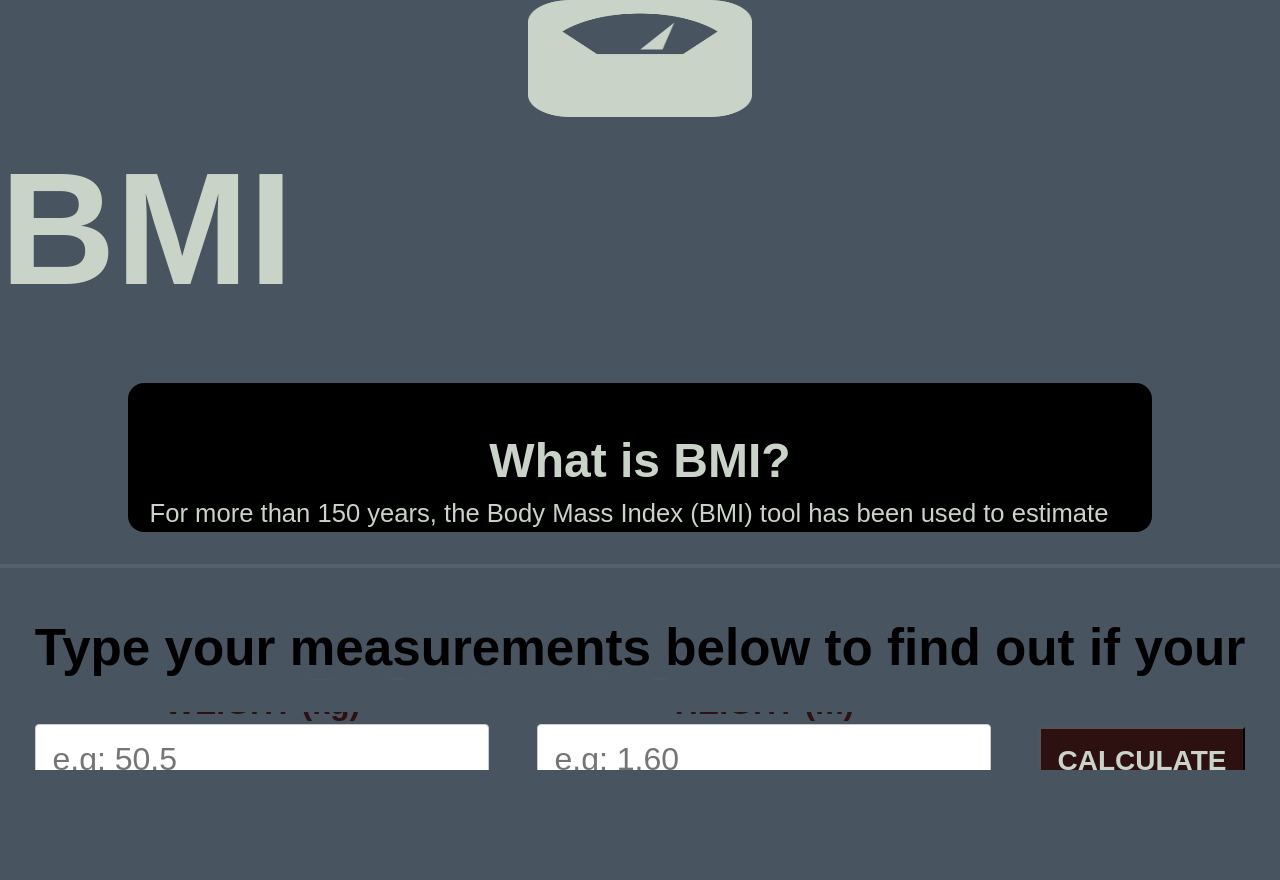
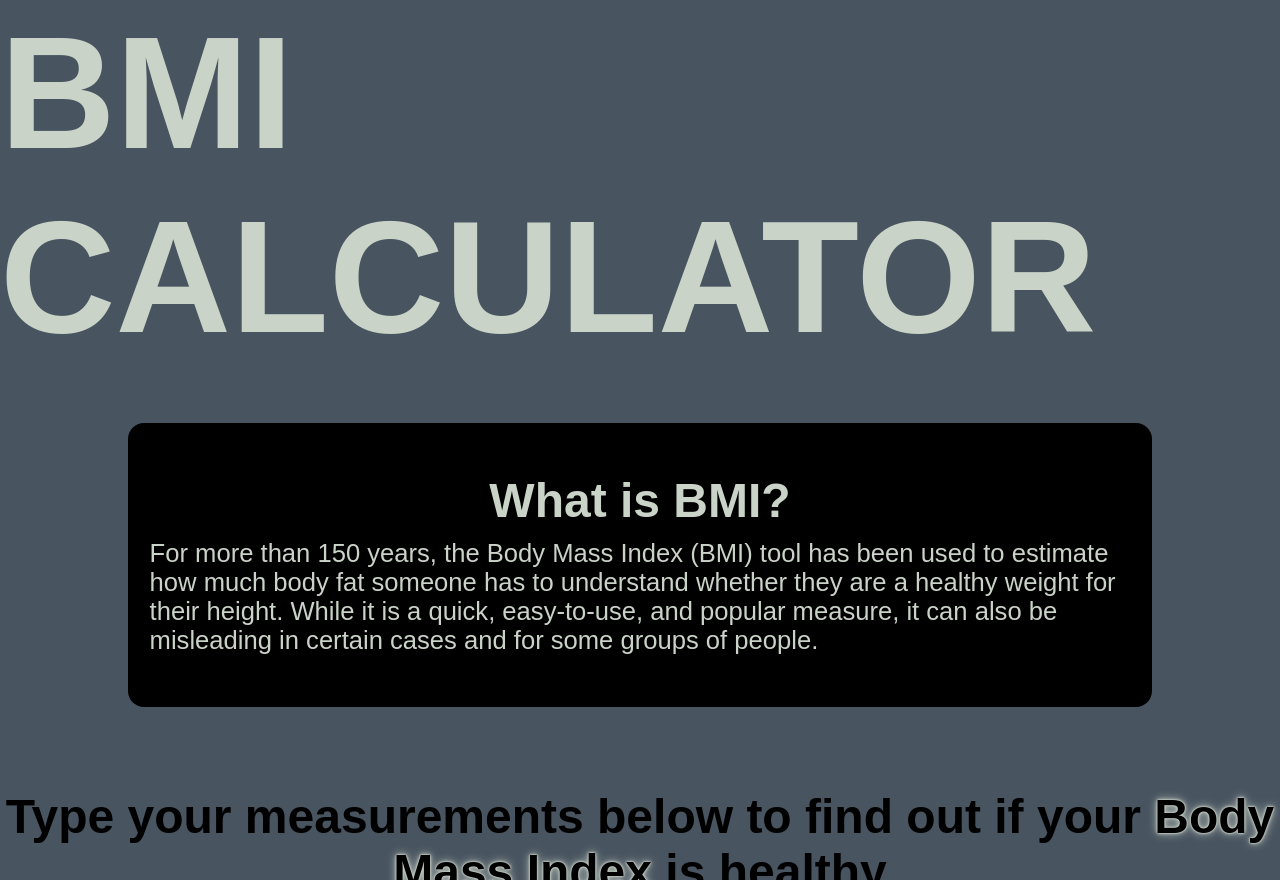
Before and after one commit to susyhaga/BMI_calculator_sh, a React (Vite) app: page / in a window 1280 px wide. Built offline with nearby package versions, Linux system fonts and the light colour scheme.

Commit message:
Add files via upload

```diff
--- a/src/components/Header/Header.module.css
+++ b/src/components/Header/Header.module.css
@@ -5,12 +5,14 @@
     align-items: center;
     background-color: var(--primaryColor);
     transition: height 0.5s ease;
+    overflow-x: hidden;
 
 }
 .fullscreen {
     height: 110vh;
     width: 100vw;
     padding-bottom: 100px;
+    padding-top: 30px;
 }
 
 .shrink {
@@ -35,7 +37,7 @@
 .p{
     color:var(--textColor);
     font-weight: bold;
-    font-size: 3.2rem;
+    font-size: 3rem;
     text-align: center;
     margin-top:40px;
 }
--- a/src/global.css
+++ b/src/global.css
@@ -4,7 +4,6 @@
     box-sizing: border-box;
     font-family: sans-serif;
     user-select: none;
-    overflow-x: hidden;
 
 }
 
```
